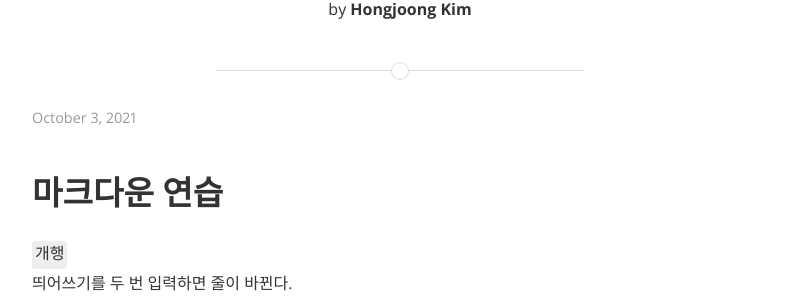
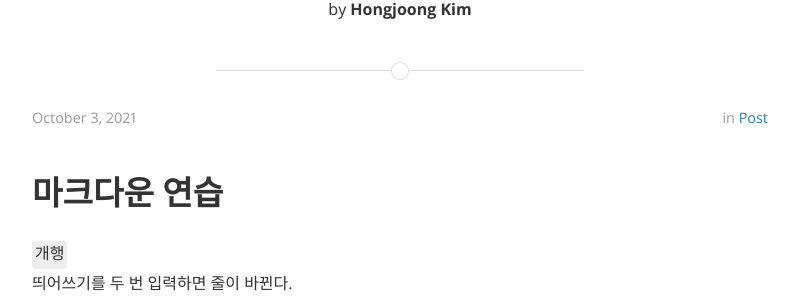
Before and after one commit to hkim25/blogtest, a Jekyll site: the page built from _posts/2021-10-03-mdPractice.md, in a window 1280 px wide and 900 px high. Shown: the part 179-481 px from the top of the window, without its empty margins (240-1039 px from the left). Built offline with Jekyll 4.4.1, drawn with Linux system fonts in a browser that asks for light colours; nearby versions of some CDN libraries; some of the changed text lies outside the part shown.

Commit message:
oh my mistake

```diff
--- a/_posts/2021-10-03-mdPractice.md
+++ b/_posts/2021-10-03-mdPractice.md
@@ -3,8 +3,8 @@
 title: mdPractice
 date: 2021-10-03
 author: Hongjoong Kim
-categories:
-tags:
+categories: Post
+tags: markdown_practice
 ---
 
 # 마크다운 연습
```
